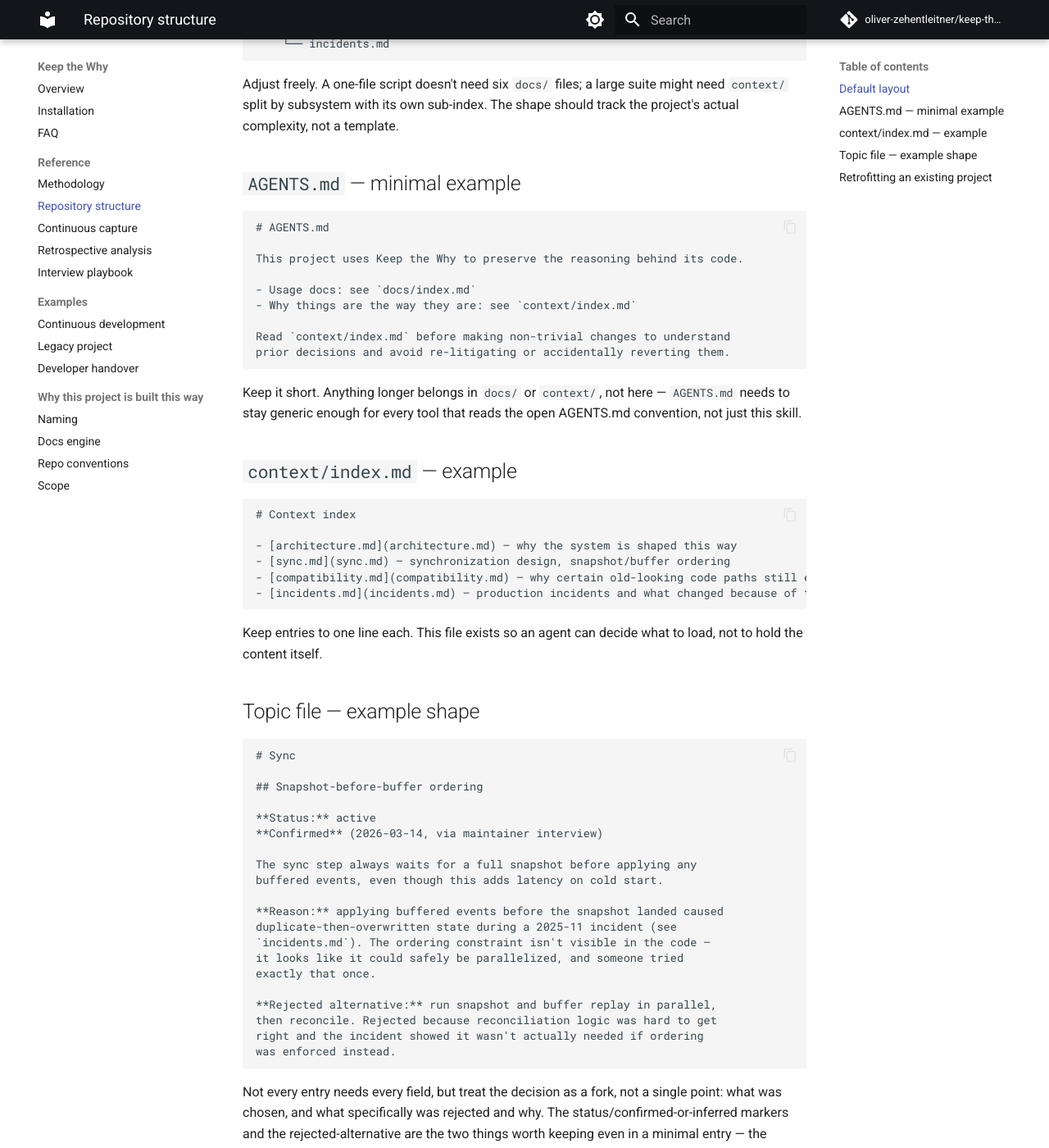
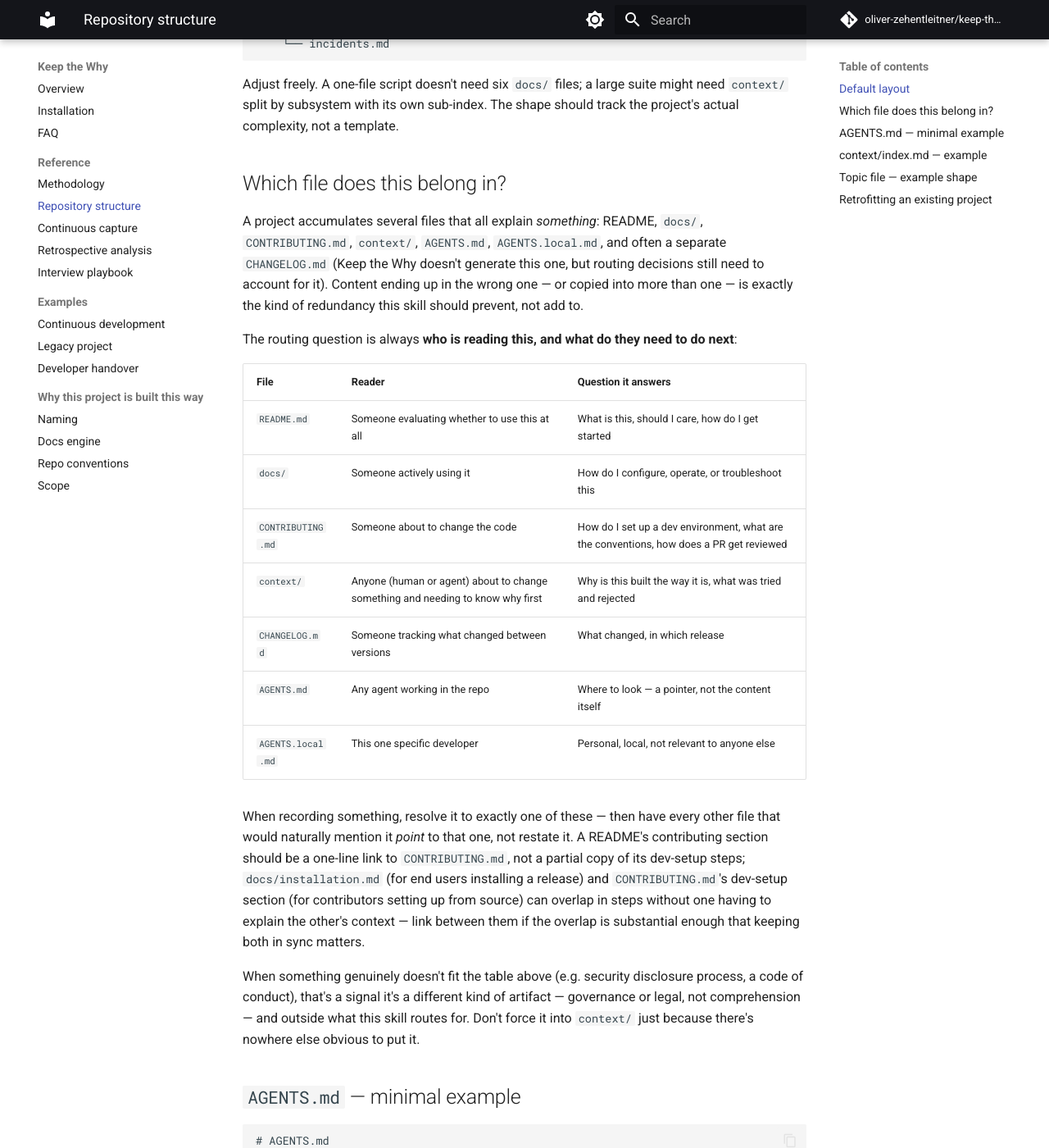
Before and after one commit to oliver-zehentleitner/keep-the-why, an MkDocs documentation site: the page built from docs/repository-structure.md, in a window 1280 px wide and 1400 px high, scrolled down 510 px. Shown: the whole window at 82% size. Built offline with MkDocs 1.6.1 and Material for MkDocs 9.7.7, drawn with Linux system fonts in a browser that asks for light colours; comment, search, counter and statistics services are not loaded.

Commit message:
Add explicit file-routing guidance (README/docs/CONTRIBUTING/context)
The skill had guidance for docs/ vs context/ and AGENTS.md vs
AGENTS.local.md, but nothing telling it where contributor-facing
process content (dev setup, PR conventions) belongs relative to
README, docs/, or context/ — a real gap: without it, that content
could plausibly end up duplicated across files, the exact failure
mode this project exists to prevent elsewhere.

Added a "Which file does this belong in?" table to
references/repository-structure.md, organized around who's reading
and what they need to do next, and pointed SKILL.md's Record step at
it. Captured in context/scope.md, same session.

````diff
--- a/references/repository-structure.md
+++ b/references/repository-structure.md
@@ -22,6 +22,26 @@ project/
 ```
 
 Adjust freely. A one-file script doesn't need six `docs/` files; a large suite might need `context/` split by subsystem with its own sub-index. The shape should track the project's actual complexity, not a template.
+
+## Which file does this belong in?
+
+A project accumulates several files that all explain *something*: README, `docs/`, `CONTRIBUTING.md`, `context/`, `AGENTS.md`, `AGENTS.local.md`, and often a separate `CHANGELOG.md` (Keep the Why doesn't generate this one, but routing decisions still need to account for it). Content ending up in the wrong one — or copied into more than one — is exactly the kind of redundancy this skill should prevent, not add to.
+
+The routing question is always **who is reading this, and what do they need to do next**:
+
+| File | Reader | Question it answers |
+|---|---|---|
+| `README.md` | Someone evaluating whether to use this at all | What is this, should I care, how do I get started |
+| `docs/` | Someone actively using it | How do I configure, operate, or troubleshoot this |
+| `CONTRIBUTING.md` | Someone about to change the code | How do I set up a dev environment, what are the conventions, how does a PR get reviewed |
+| `context/` | Anyone (human or agent) about to change something and needing to know why first | Why is this built the way it is, what was tried and rejected |
+| `CHANGELOG.md` | Someone tracking what changed between versions | What changed, in which release |
+| `AGENTS.md` | Any agent working in the repo | Where to look — a pointer, not the content itself |
+| `AGENTS.local.md` | This one specific developer | Personal, local, not relevant to anyone else |
+
+When recording something, resolve it to exactly one of these — then have every other file that would naturally mention it *point* to that one, not restate it. A README's contributing section should be a one-line link to `CONTRIBUTING.md`, not a partial copy of its dev-setup steps; `docs/installation.md` (for end users installing a release) and `CONTRIBUTING.md`'s dev-setup section (for contributors setting up from source) can overlap in steps without one having to explain the other's context — link between them if the overlap is substantial enough that keeping both in sync matters.
+
+When something genuinely doesn't fit the table above (e.g. security disclosure process, a code of conduct), that's a signal it's a different kind of artifact — governance or legal, not comprehension — and outside what this skill routes for. Don't force it into `context/` just because there's nowhere else obvious to put it.
 
 ## `AGENTS.md` — minimal example
 
````
Also changed, not shown: SKILL.md (+3 -0 lines), context/scope.md (+11 -0 lines).
